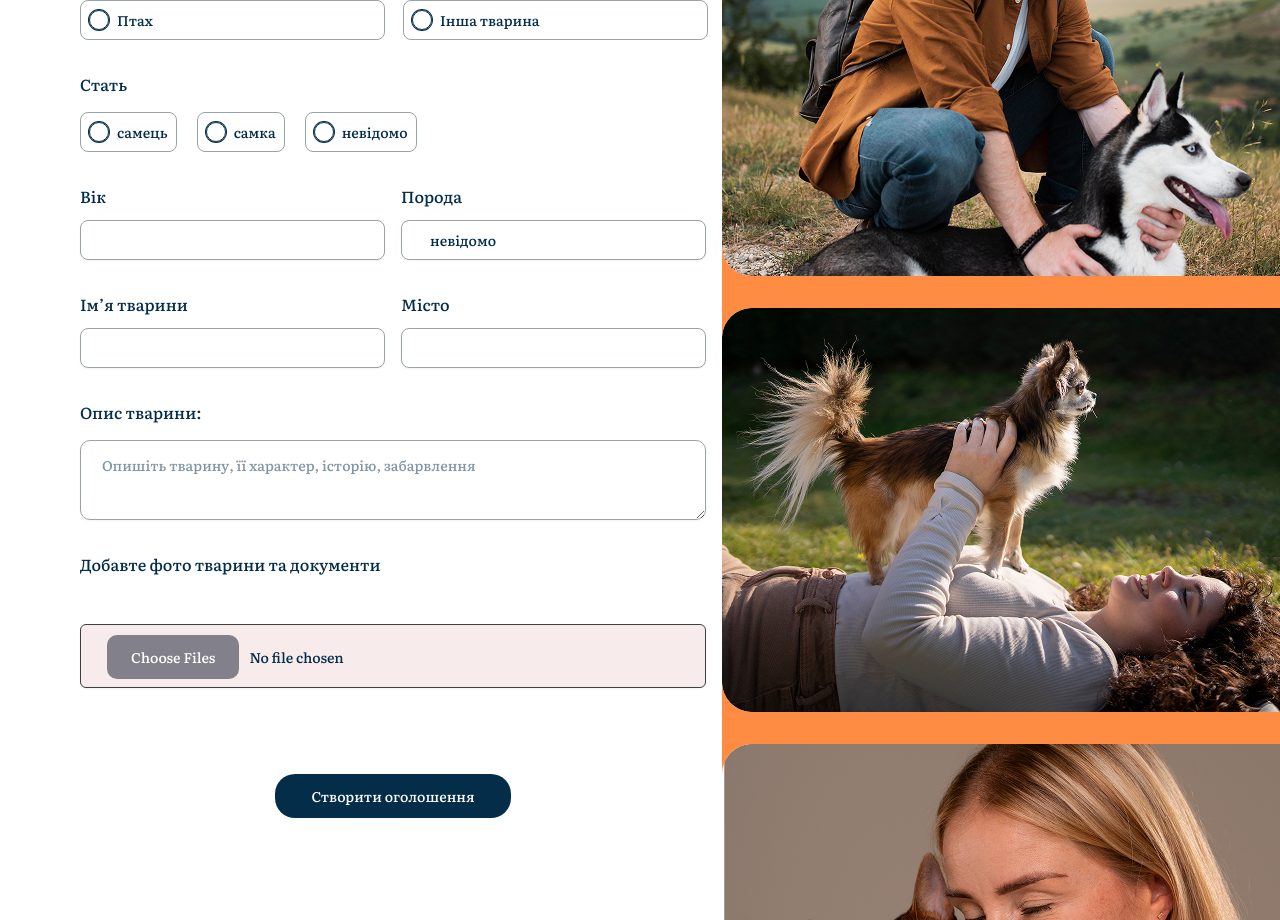
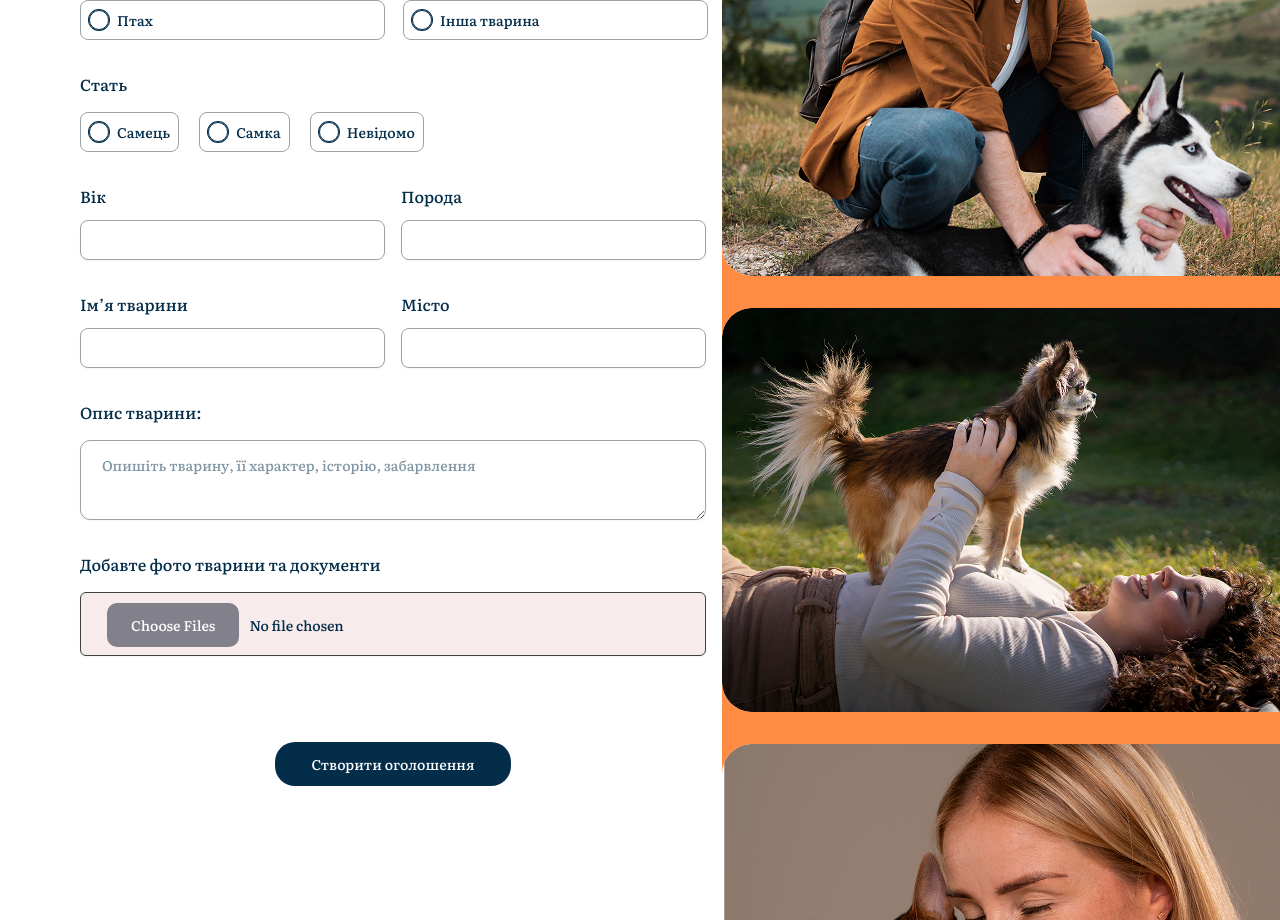
Before and after one commit to Dim-Tvarin/frontend, a React (Vite) app: page /announcement in a window 1280 px wide. Shown: the part 360-1280 px from the top of the page. Built offline with nearby package versions, Linux system fonts and the light colour scheme.

Commit message:
feat: add loader

```diff
--- a/package.json
+++ b/package.json
@@ -29,6 +29,7 @@
     "react-dom": "^19.0.0",
     "react-hook-form": "^7.54.2",
     "react-icons": "^5.5.0",
+    "react-loader-spinner": "^6.1.6",
     "react-redux": "^9.2.0",
     "react-router": "^7.2.0",
     "react-router-dom": "^7.2.0",
--- a/src/components/CustomButton.tsx
+++ b/src/components/CustomButton.tsx
@@ -1,9 +1,11 @@
 import { Button } from './components/ui/button';
 import { cn } from './lib/utils';
+import { Oval } from 'react-loader-spinner';
 
 interface CustomButtonProps extends React.ComponentProps<typeof Button> {
   children: React.ReactNode;
   className?: string;
+  loading?: boolean;
   type?: 'button' | 'submit' | 'reset';
   styleType?: 'defaultButton' | 'redButton' | 'orangeButton' | 'linkButton';
 }
@@ -11,6 +13,7 @@ export const CustomButton = ({
   children,
   styleType,
   className,
+  loading,
   ...props
 }: CustomButtonProps) => (
   <Button
@@ -28,6 +31,18 @@ export const CustomButton = ({
     )}
     {...props}
   >
-    {children}
+    {loading ? (
+      <Oval
+        visible={true}
+        height="25"
+        width="25"
+        color="#FF8C42"
+        ariaLabel="oval-loading"
+        wrapperStyle={{}}
+        wrapperClass=""
+      />
+    ) : (
+      children
+    )}
   </Button>
 );
--- a/src/components/FilesInput.tsx
+++ b/src/components/FilesInput.tsx
@@ -31,7 +31,7 @@ export const FilesInput = ({
   };
 
   return (
-    <div className="mt-32 w-full">
+    <div className="w-full">
       <Input
         type="file"
         ref={ref}
--- a/src/pages/Announcement/Announcement.tsx
+++ b/src/pages/Announcement/Announcement.tsx
@@ -25,7 +25,7 @@ const Announcement = () => {
     watch,
     control,
     reset,
-    formState: { errors },
+    formState: { errors, isSubmitting },
   } = useForm<AnnouncementForm>({
     resolver: zodResolver(announceSchema),
     mode: 'onChange',
@@ -77,7 +77,7 @@ const Announcement = () => {
         }
       });
   };
-
+  console.log('isSubmitting', isSubmitting);
   return (
     <div className="container flex flex-row gap-16 text-default-btn">
       <div className="flex flex-col flex-1/2 mt-100">
@@ -127,7 +127,6 @@ const Announcement = () => {
               labelSize={20}
               {...register('breed')}
               error={errors.breed?.message}
-              value="невідомо"
             />
           </div>
 
@@ -175,7 +174,11 @@ const Announcement = () => {
             )}
           />
 
-          <CustomButton type="submit" styleType="defaultButton">
+          <CustomButton
+            type="submit"
+            styleType="defaultButton"
+            loading={isSubmitting}
+          >
             Створити оголошення
           </CustomButton>
         </form>
--- a/src/pages/Announcement/types.ts
+++ b/src/pages/Announcement/types.ts
@@ -20,14 +20,14 @@ export const animalType = [
 export const genderType = [
   {
     value: 'male',
-    label: 'самець',
+    label: 'Самець',
   },
   {
     value: 'female',
-    label: 'самка',
+    label: 'Самка',
   },
   {
     value: 'unknown',
-    label: 'невідомо',
+    label: 'Невідомо',
   },
 ];
```
Also changed, not shown: 1 other file (tests, documents, lock files or other folders).
